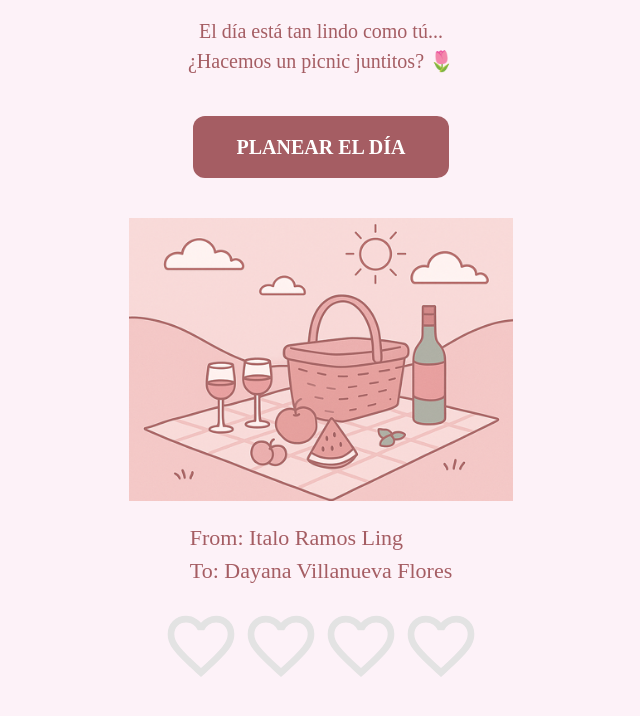
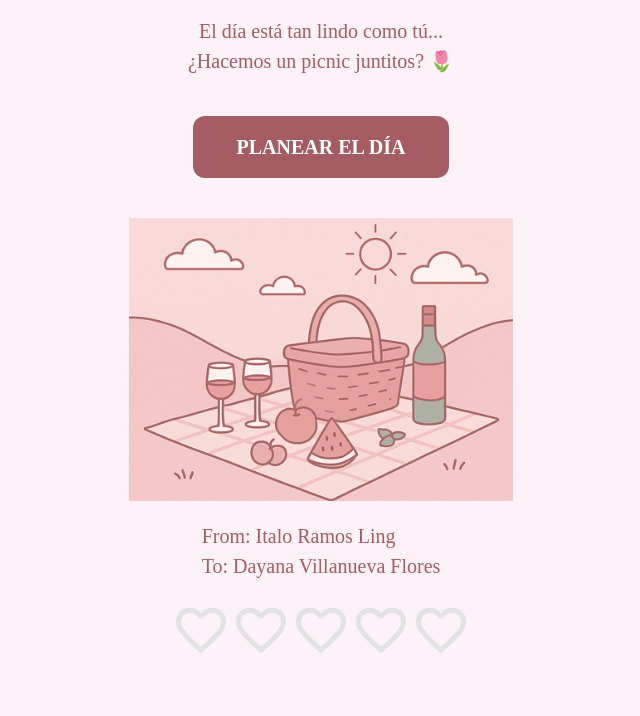
Before and after one commit to irling/propuesta_picnic, a website: page index.html in a window 1280 px wide. Shown: the part 164-880 px from the top of the page, without its empty margins (319-959 px from the left). Drawn offline with nearby package versions, Linux system fonts and the light colour scheme.

Commit message:
prueba de si se queda solo eso en la web

```diff
--- a/index.html
+++ b/index.html
@@ -12,8 +12,8 @@
     <link rel="stylesheet" href="/src/output.css" />
     <title>Document</title>
   </head>
-  <body class="bg-pink-50 font-poppins">
-    <div class="grid grid-rows-3 mx-auto items-center">
+  <body class="bg-pink-50 font-poppins h-screen justify-center">
+    <div class="grid grid-rows-3 mx-auto items-center ">
       <div class="flex flex-col items-center justify-center">
         <div
           class="bg-rosa-muy-claro rounded-xl w-96 h-35 mt-5 flex items-center justify-center"
@@ -50,17 +50,18 @@
         </div>
 
         <div
-          class="text-[22px] items-center justify-center mb-5 text-rosa-oscuro-marsala"
+          class="text-[20px] items-center justify-center mb-5 text-rosa-oscuro-marsala"
         >
           <h1>From: Italo Ramos Ling</h1>
           <h1>To: Dayana Villanueva Flores</h1>
         </div>
 
         <div class="flex flex-row">
-          <img class="w-20 h-20" src="icons/hearth_icon.svg" alt="" />
-          <img class="w-20 h-20" src="icons/hearth_icon.svg" alt="" />
-          <img class="w-20 h-20" src="icons/hearth_icon.svg" alt="" />
-          <img class="w-20 h-20" src="icons/hearth_icon.svg" alt="" />
+          <img class="w-15 h-15" src="icons/hearth_icon.svg" alt="" />
+          <img class="w-15 h-15" src="icons/hearth_icon.svg" alt="" />
+          <img class="w-15 h-15" src="icons/hearth_icon.svg" alt="" />
+          <img class="w-15 h-15" src="icons/hearth_icon.svg" alt="" />
+          <img class="w-15 h-15" src="icons/hearth_icon.svg" alt="" />
         </div>
       </div>
     </div>
```
Also changed, not shown: src/output.css.
